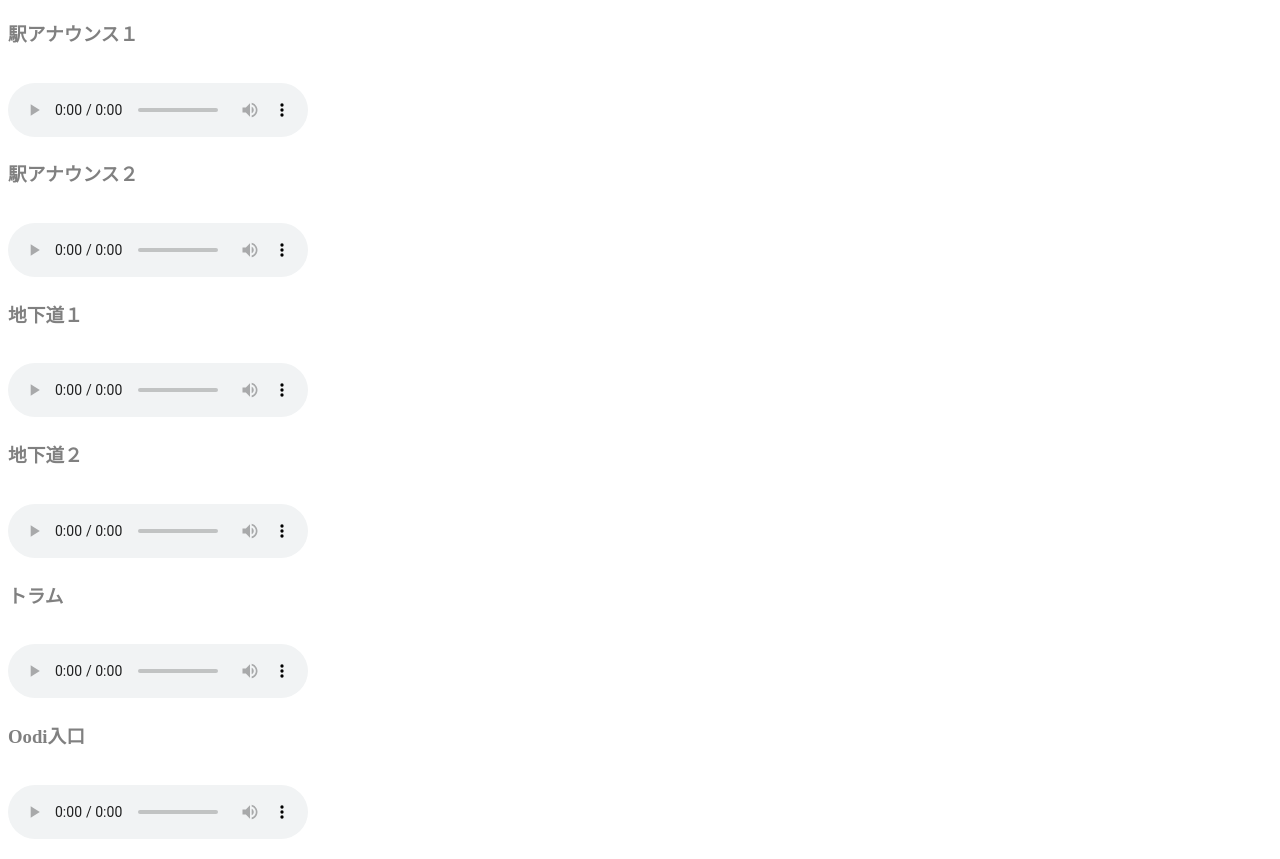
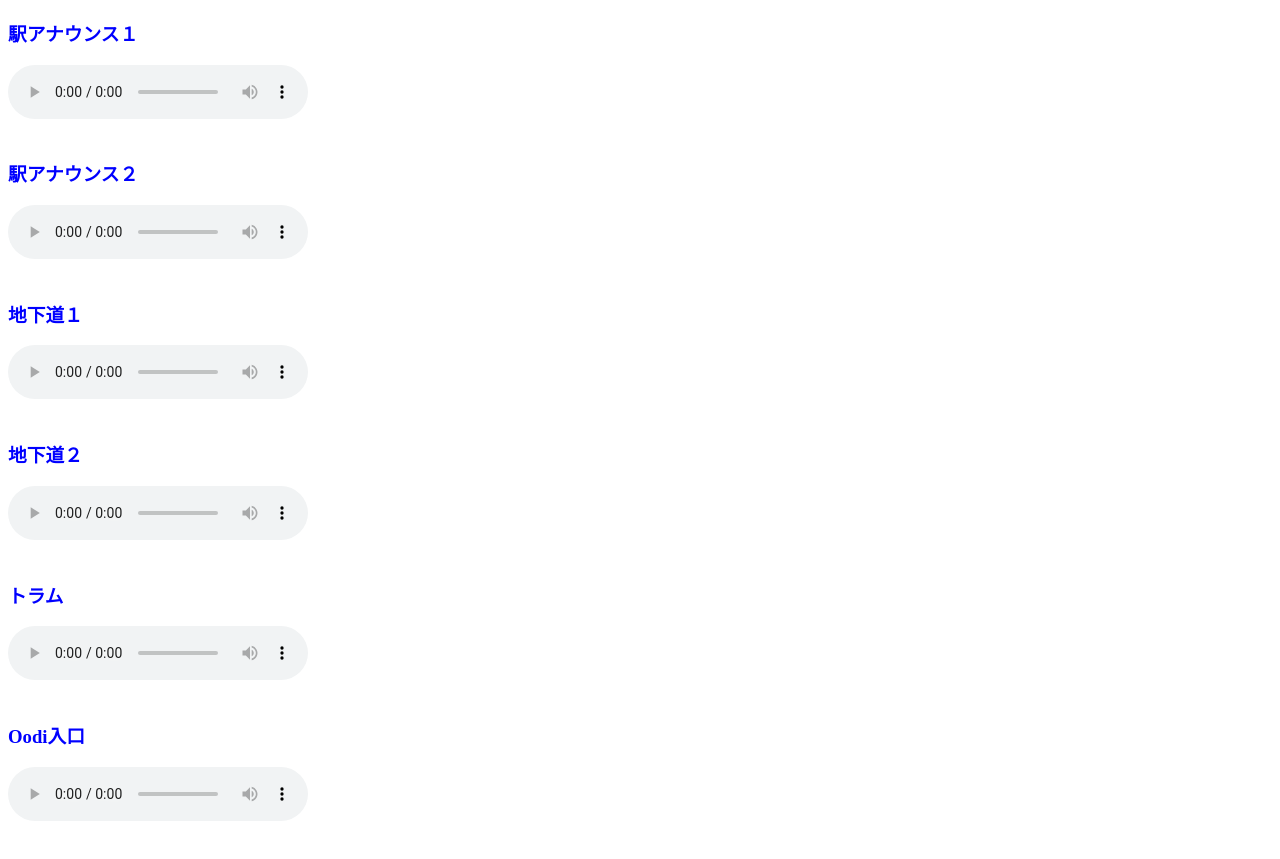
Before and after one commit to ayapappara/pagetrip.sc, a plain HTML site: page soundtrip.html in a window 1280 px wide. Shown: the part 91-950 px from the top of the page. Drawn offline with Linux system fonts and the light colour scheme.

Commit message:
Update soundtrip.html

```diff
--- a/soundtrip.html
+++ b/soundtrip.html
@@ -10,50 +10,51 @@
 		font-size:1.3em;
 		color:steelblue;
 		}
+		h3{color:blue;}
 
 		</style>
 	</head>
 
 	<body>
 		<h1>サウンドトリップ</h1>
-		<h3>駅アナウンス１</h3><br>
-		<audio controls src="sound/1.mp3" style="audio/mp3"></audio><br>
-		<h3>駅アナウンス２</h3><br>
-		<audio controls src="sound/2.mp3" type="audio/mp3"></audio><br>
-		<h3>地下道１</h3><br>
-		<audio controls src="sound/3.mp3" type="audio/mp3"></audio><br>
-		<h3>地下道２</h3><br>
-		<audio controls src="sound/4.mp3" type="audio/mp3"></audio><br>
-		<h3>トラム</h3><br>
-		<audio controls src="sound/5.mp3" type="audio/mp3"></audio><br>
-		<h3>Oodi入口</h3><br>
-		<audio controls src="sound/6.mp3" type="audio/mp3"></audio><br>
-		<h3>ストリートミュージシャン打楽器</h3><br>
-		<audio controls src="sound/7.mp3" type="audio/mp3"></audio><br>
-		<h3>港アナウンス</h3><br>
-		<audio controls src="sound/8.mp3" type="audio/mp3"></audio><br>
-		<h3>船内音楽</h3><br>
-		<audio controls src="sound/9.mp3" type="audio/mp3"></audio><br>
-		<h3>船内音楽２</h3><br>
-		<audio controls src="sound/10.mp3" type="audio/mp3"></audio><br>
-		<h3>タリンへようこそ</h3><br>
-		<audio controls src="sound/11.mp3" type="audio/mp3"></audio><br>
-		<h3>エレベーター</h3><br>
-		<audio controls src="sound/12.mp3" type="audio/mp3"></audio><br>
-		<h3>港アコーディオン</h3><br>
-		<audio controls src="sound/13.mp3" type="audio/mp3"></audio><br>
-		<h3>カモメ</h3><br>
-		<audio controls src="sound/14.mp3" type="audio/mp3"></audio><br>
-		<h3>テンペリアウキオ大聖堂</h3><br>
-		<audio controls src="sound/15.mp3" type="audio/mp3"></audio><br>
-		<h3>テンペリアウキオ大聖堂２</h3><br>
-		<audio controls src="sound/16.mp3" type="audio/mp3"></audio><br>
-		<h3>横断歩道</h3><br>
-		<audio controls src="sound/17.mp3" type="audio/mp3"></audio><br>
-		<h3>横断歩道２</h3><br>
-		<audio controls src="sound/18.mp3" type="audio/mp3"></audio><br>
+		<h3>駅アナウンス１</h3>
+		<audio controls src="sound/1.mp3" style="audio/mp3"></audio><br><br>
+		<h3>駅アナウンス２</h3>
+		<audio controls src="sound/2.mp3" type="audio/mp3"></audio><br><br>
+		<h3>地下道１</h3>
+		<audio controls src="sound/3.mp3" type="audio/mp3"></audio><br><br>
+		<h3>地下道２</h3>
+		<audio controls src="sound/4.mp3" type="audio/mp3"></audio><br><br>
+		<h3>トラム</h3>
+		<audio controls src="sound/5.mp3" type="audio/mp3"></audio><br><br>
+		<h3>Oodi入口</h3>
+		<audio controls src="sound/6.mp3" type="audio/mp3"></audio><br><br>
+		<h3>ストリートミュージシャン打楽器</h3>
+		<audio controls src="sound/7.mp3" type="audio/mp3"></audio><br><br>
+		<h3>港アナウンス</h3>
+		<audio controls src="sound/8.mp3" type="audio/mp3"></audio><br><br>
+		<h3>船内音楽</h3>
+		<audio controls src="sound/9.mp3" type="audio/mp3"></audio><br><br>
+		<h3>船内音楽２</h3>
+		<audio controls src="sound/10.mp3" type="audio/mp3"></audio><br><br>
+		<h3>タリンへようこそ</h3>
+		<audio controls src="sound/11.mp3" type="audio/mp3"></audio><br><br>
+		<h3>エレベーター</h3>
+		<audio controls src="sound/12.mp3" type="audio/mp3"></audio><br><br>
+		<h3>港アコーディオン</h3>
+		<audio controls src="sound/13.mp3" type="audio/mp3"></audio><br><br>
+		<h3>カモメ</h3>
+		<audio controls src="sound/14.mp3" type="audio/mp3"></audio><br><br>
+		<h3>テンペリアウキオ大聖堂</h3>
+		<audio controls src="sound/15.mp3" type="audio/mp3"></audio><br><br>
+		<h3>テンペリアウキオ大聖堂２</h3>
+		<audio controls src="sound/16.mp3" type="audio/mp3"></audio><br><br>
+		<h3>横断歩道</h3>
+		<audio controls src="sound/17.mp3" type="audio/mp3"></audio><br><br>
+		<h3>横断歩道２</h3>
+		<audio controls src="sound/18.mp3" type="audio/mp3"></audio><br><br>
 
-		<h3></h3>
+
 		<br>
 		<br>
 		<br>
```
